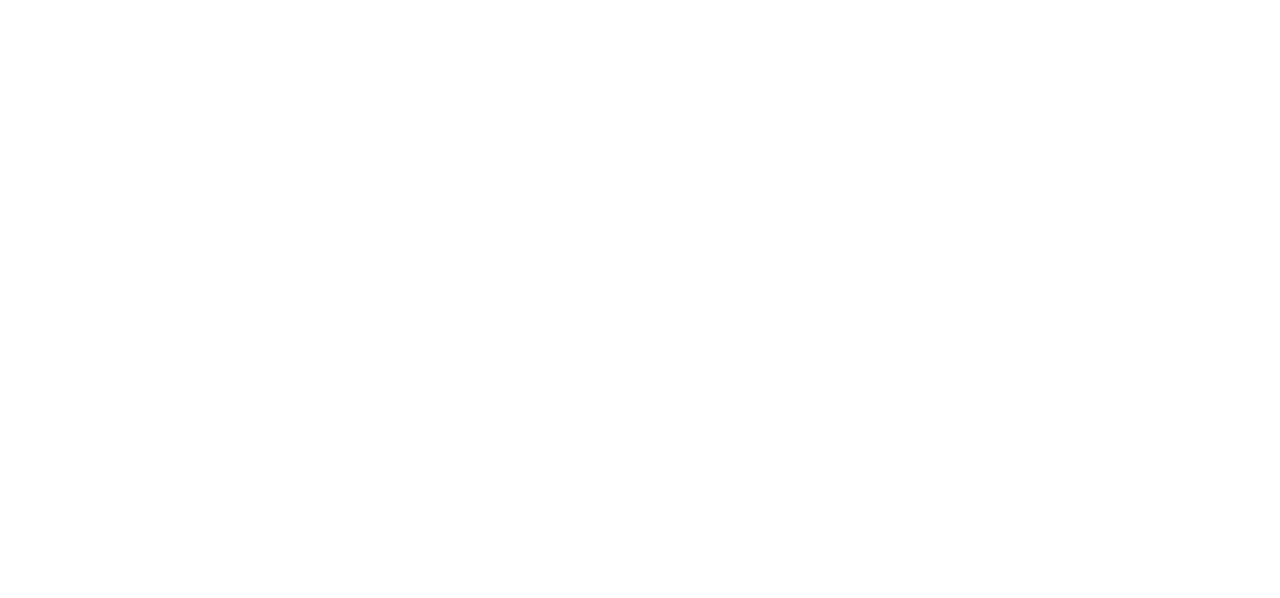
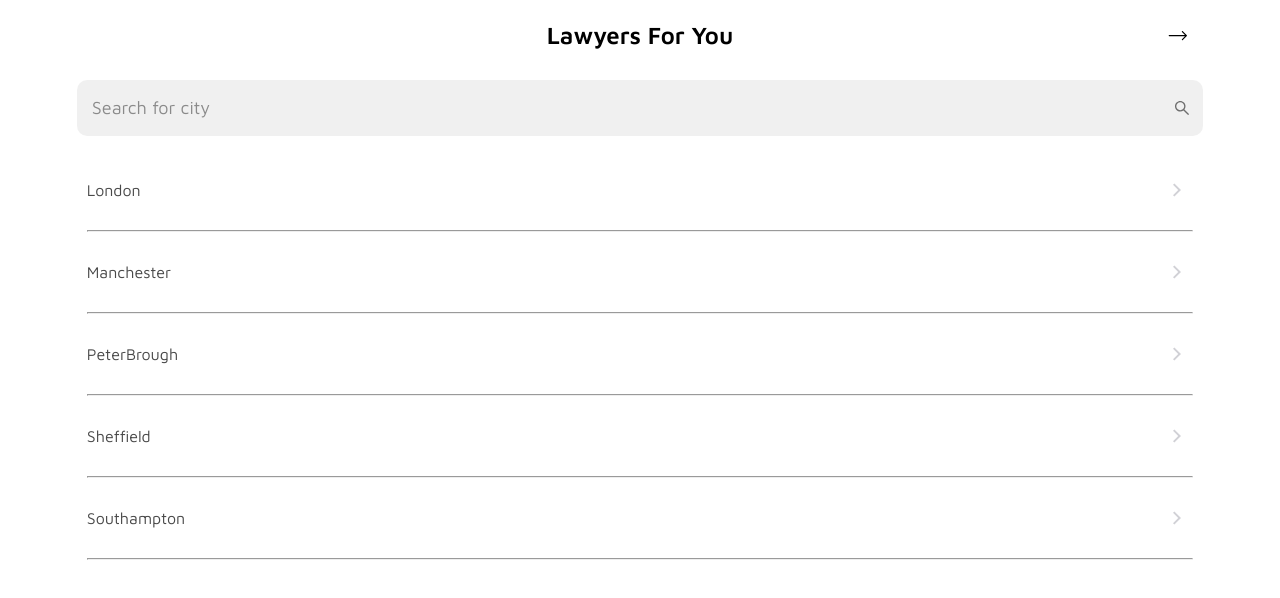
Before and after one commit to PranayB003/lawyers-eu, a React (Create React App) app: page /select/city in a window 1280 px wide. Before the commit this address had no page. Shown: the top 598 px of the page. Built offline with nearby package versions, Linux system fonts and the light colour scheme.

Commit message:
City List and List item component done

```diff
--- a/src/App.js
+++ b/src/App.js
@@ -10,6 +10,7 @@ import Functionalities from "./pages/user/MainScreenWithCarousalComponent/Functi
 import OTPUser from "./pages/user/OTPPage/OTPPage";
 import SelectServices from "./pages/user/SelectServices";
 import LawyersForYou from "./pages/user/LawyersAvailable/LawyerForYou";
+import SelectCity from "./pages/user/SelectCity/selectCity";
 function App() {
   return (
     <React.Fragment>
@@ -25,7 +26,7 @@ function App() {
         <Route path="OTP" element={<OTPUser />} />
         <Route path="client/select-services" element={<SelectServices />} />
         <Route path="lawyers/available" element={<LawyersForYou />} />
-
+        <Route path="select/city" element={<SelectCity />} />
         {/* Lawyer UI Routes */}
         <Route path="lawyer/register" element={<LawyerRegister />} />
         <Route
--- /dev/null
+++ b/src/components/ListItem/ListItem.jsx
@@ -0,0 +1,25 @@
+import { ListItem, ListItemText } from "@mui/material";
+import { IconButton, Divider } from "@mui/material";
+import { ReactComponent as NextIcon } from "../../resources/Arrow.svg";
+import classes from "./ListItem.module.css";
+const ListItemCity = (props) => {
+  return (
+    <>
+      <ListItem
+        secondaryAction={
+          <IconButton edge="end" aria-label="delete">
+            <NextIcon />
+          </IconButton>
+        }
+      >
+        <ListItemText
+          primary={props.city}
+          className={classes.CityName}
+          // secondary={secondary ? "Secondary text" : null}
+        />
+      </ListItem>
+      <hr className={classes.Divider} />
+    </>
+  );
+};
+export default ListItemCity;
--- /dev/null
+++ b/src/components/ListItem/ListItem.module.css
@@ -0,0 +1,23 @@
+.CityName {
+  font-family: "Maven Pro";
+  font-style: normal;
+  font-weight: 400;
+  font-size: 12px;
+  line-height: 14px;
+  display: flex;
+  /* Secondary/Ink80 */
+
+  color: #494949;
+
+  flex: none;
+  order: 1;
+  flex-grow: 1;
+  margin: 0px -16px;
+}
+.Divider {
+  orientation: horizontal;
+  width: 100%;
+  /* margin-left: auto; */
+  /* margin-right: 0; */
+  background-color: #f9f9fb;
+}
--- a/src/components/SearchBar/SearchBar.js
+++ b/src/components/SearchBar/SearchBar.js
@@ -17,7 +17,7 @@ const StyledInput = styled((props) => <FilledInput {...props} />)(
   })
 );
 
-const SearchBar = ({ value, onChange }) => {
+const SearchBar = ({ value, onChange, searchBarDefaultValue }) => {
   const changeHandler = (event) => {
     onChange(event.target.value);
   };
@@ -26,7 +26,9 @@ const SearchBar = ({ value, onChange }) => {
     <StyledInput
       disableUnderline
       fullWidth
-            placeholder="Search for Lawyers"
+      placeholder={
+        searchBarDefaultValue ? searchBarDefaultValue : "Search for Lawyers"
+      }
       endAdornment={
         <InputAdornment position="end">
           <AiOutlineSearch />
--- a/src/pages/user/LawyersAvailable/LawyerForYou.js
+++ b/src/pages/user/LawyersAvailable/LawyerForYou.js
@@ -1,6 +1,5 @@
 import React, { useState } from "react";
-
-import { Box, Typography, Stack, Button, Grid } from "@mui/material";
+import { Box, Grid } from "@mui/material";
 import classes from "./LawyerForYou.module.css";
 import SearchBar from "../../../components/SearchBar/SearchBar";
 import { ReactComponent as SettingsSVG } from "../../../resources/Icon.svg";
@@ -11,7 +10,6 @@ import SampleLawyer from "../../../resources/Bitmap.jpg";
 const SelectServices = () => {
   const [searchTerm, setSearchTerm] = useState("");
 
-  const Lawyers = [1, 2, 3, 4, 5, 6, 7, 8, 9, 10, 11];
   const AvailableLawyers = [
     {
       name: "Bellamy James",
--- /dev/null
+++ b/src/pages/user/SelectCity/selectCity.jsx
@@ -0,0 +1,49 @@
+import React, { useState } from "react";
+import { Box, Grid } from "@mui/material";
+import classes from "./selectCity.module.css";
+import SearchBar from "../../../components/SearchBar/SearchBar";
+import { ReactComponent as GoForwardSVG } from "../../../resources/UnionRight.svg";
+import ListItemWithCity from "../../../components/ListItem/ListItem";
+import TitleBar from "../../../components/TitleBar/TitleBar";
+import LawyerCard from "../../../components/LawyerCard/LawyerCard";
+import SampleLawyer from "../../../resources/Bitmap.jpg";
+const SelectServices = () => {
+  const [searchTerm, setSearchTerm] = useState("");
+
+  const AvailableCities = [
+    "London",
+    "Manchester",
+    "PeterBrough",
+    "Sheffield",
+    "Southampton",
+  ];
+  const searchChangeHandler = (newSearchTerm) => {
+    setSearchTerm(newSearchTerm);
+  };
+
+  return (
+    <>
+      <Box className={classes.wrapperBox}>
+        <TitleBar
+          Title="Lawyers For You"
+          //   startIcon={<GoBackSVG />}
+          endIcon={<GoForwardSVG />}
+        />
+        <SearchBar
+          searchBarDefaultValue={`Search for city`}
+          value={searchTerm}
+          onChange={searchChangeHandler}
+        />
+        <Box className={classes.LastBox}>
+          <Grid container className={classes.box2}>
+            {AvailableCities.map((City) => (
+              <ListItemWithCity city={City} />
+            ))}
+          </Grid>
+        </Box>
+      </Box>
+    </>
+  );
+};
+
+export default SelectServices;
--- /dev/null
+++ b/src/pages/user/SelectCity/selectCity.module.css
@@ -0,0 +1,49 @@
+.LastBox{
+    padding-bottom: -10px;
+  }
+  .wrapperBox {
+    min-height: 100vh;
+    padding: 0 6vw;
+    display: flex;
+    flex-direction: column;
+  }
+  .ButtonStart {
+    position: absolute;
+    left: -20px;
+  }
+  .ButtonEnd {
+    position: absolute;
+    right: 0;
+  }
+  .box1 {
+    display: flex;
+    position: relative;
+    justify-content: center;
+    align-items: center;
+    margin: 2vh 0 3vh 0;
+  }
+
+  .box2 > * {
+      margin: 10px;
+  }
+  .box2 {
+    display: flex;
+    /* position: relative; */
+    justify-content: center;
+    align-items: center;
+    margin-top: 3vh;
+  }
+
+  .chipStack {
+    margin-top: 2vh;
+    margin-bottom: 2vh;
+    align-items: flex-start;
+  }
+
+  .chip {
+    max-width: none;
+  }
+
+  .nextBtn {
+    margin: 3vh auto;
+  }
```
Also changed, not shown: src/resources/Arrow.svg (added), src/resources/UnionRight.svg (added). Lines whose indentation alone changed are shown as unchanged.
